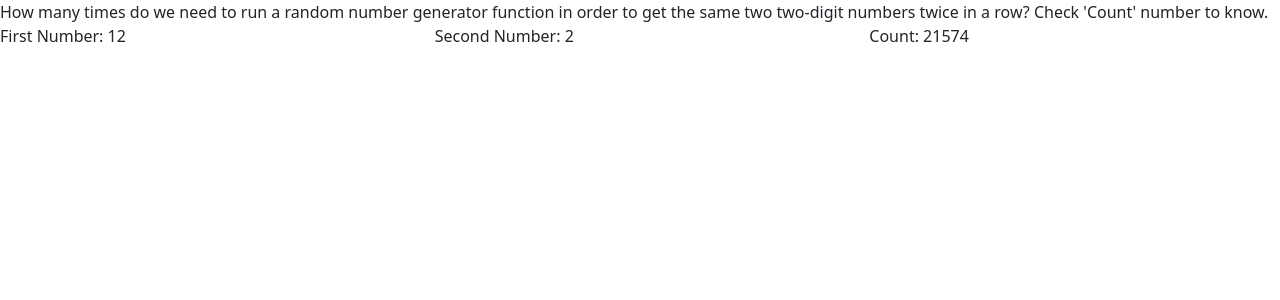
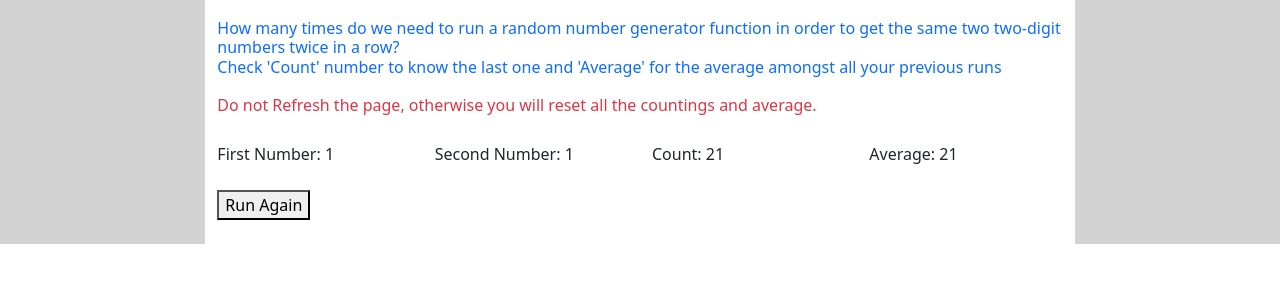
Before and after one commit to rsoliveira2018/kata.react, a React app in the folder app-for-testing/: page / in a window 1280 px wide. Shown: the top 300 px of the page. Built offline with nearby package versions, Linux system fonts and the light colour scheme.

Commit message:
added totalCount and average + some styling and removed some unneeded files and css styles + fixed test name and functionality

```diff
--- a/app-for-testing/public/App.css
+++ b/app-for-testing/public/App.css
@@ -1,38 +1,3 @@
-.App {
-  text-align: center;
+.fullFillTheCol{
+  background-color: lightgrey;
 }
-
-.App-logo {
-  height: 40vmin;
-  pointer-events: none;
-}
-
-@media (prefers-reduced-motion: no-preference) {
-  .App-logo {
-    animation: App-logo-spin infinite 20s linear;
-  }
-}
-
-.App-header {
-  background-color: #282c34;
-  min-height: 100vh;
-  display: flex;
-  flex-direction: column;
-  align-items: center;
-  justify-content: center;
-  font-size: calc(10px + 2vmin);
-  color: white;
-}
-
-.App-link {
-  color: #61dafb;
-}
-
-@keyframes App-logo-spin {
-  from {
-    transform: rotate(0deg);
-  }
-  to {
-    transform: rotate(360deg);
-  }
-}
--- a/app-for-testing/public/index.css
+++ /dev/null
@@ -1,13 +0,0 @@
-body {
-  margin: 0;
-  font-family: -apple-system, BlinkMacSystemFont, 'Segoe UI', 'Roboto', 'Oxygen',
-    'Ubuntu', 'Cantarell', 'Fira Sans', 'Droid Sans', 'Helvetica Neue',
-    sans-serif;
-  -webkit-font-smoothing: antialiased;
-  -moz-osx-font-smoothing: grayscale;
-}
-
-code {
-  font-family: source-code-pro, Menlo, Monaco, Consolas, 'Courier New',
-    monospace;
-}
--- a/app-for-testing/public/index.html
+++ b/app-for-testing/public/index.html
@@ -1,7 +1,9 @@
 <!DOCTYPE html>
 <html>
     <title></title>
-    <head></head>
+    <head>
+        <link rel="stylesheet" href="App.css">
+    </head>
     <body>
         <div id="root"></div>
     </body>
--- a/app-for-testing/src/App.tsx
+++ b/app-for-testing/src/App.tsx
@@ -1,33 +1,79 @@
 import { useEffect, useState } from "react";
 
 function randomizedNumber() : number {
-  return Math.round((Math.random() * 99));
+  return Math.round((Math.random() * 2));
 }
 
 function App() {
   const [firstNumber, setFirstNumber] = useState(0);
   const [secondNumber, setSecondNumber] = useState(0);
   const [count, setCount] = useState(0);
+  const [totalCount, setTotalCount] = useState(0);
+  const [times, setTimes] = useState(1);
+  const [average, setAverage] = useState(0);
 
   useEffect(() => {
 
     setFirstNumber(randomizedNumber());
     setSecondNumber(randomizedNumber());
     setCount(count + 1);
+    setTotalCount(totalCount + 1);
+    calculateAverage();
 
   },[firstNumber, secondNumber]);
+
+  function runAgain(): void{
+    setCount(0);
+    setTimes(times + 1);
+    setFirstNumber(0);
+    setSecondNumber(0);
+  }
+
+  function calculateAverage(): void {
+    setAverage(Math.round((totalCount + 1) / times));
+  }
 
   return (
     <div>
       <div className="row">
-        <div className="col-md-12">
-          How many times do we need to run a random number generator function in order to get the same two two-digit numbers twice in a row? Check 'Count' number to know.
+        <div className="col-md-2 fullFillTheCol"></div>
+        <div className="col-md-8">
+          <h6 className="text-primary">
+            <br/>
+            How many times do we need to run a random number generator function in order to get the same two two-digit numbers twice in a row?
+            <br/>
+            Check 'Count' number to know the last one and 'Average' for the average amongst all your previous runs
+            <br/>
+            <br/>
+            <span className="text-danger">
+              Do not Refresh the page, otherwise you will reset all the countings and average.
+              <br/>
+              <br/>
+            </span>
+          </h6>
         </div>
+        <div className="col-md-2 fullFillTheCol"></div>
       </div>
       <div className="row">
-        <div className="col-md-4">First Number: {firstNumber}</div>
-        <div className="col-md-4">Second Number: {secondNumber}</div>
-        <div className="col-md-4">Count: {count}</div>
+        <div className="col-md-2 fullFillTheCol"></div>
+        <div className="col-md-2">First Number: {firstNumber}</div>
+        <div className="col-md-2">Second Number: {secondNumber}</div>
+        <div className="col-md-2">Count: {count}</div>
+        <div className="col-md-2">Average: {average}</div>
+        <div className="col-md-2 fullFillTheCol"></div>
+      </div>
+      <div className="row">
+        <div className="col-md-2 fullFillTheCol"></div>
+        <div className="col-md-8">
+          <br/>
+          <button onClick={runAgain}>Run Again</button>
+        </div>
+        <div className="col-md-2 fullFillTheCol"></div>
+      </div>
+      <div className="row">
+        <div className="col-md-2 fullFillTheCol"></div>
+        <div className="col-md-8"><br/></div>
+        <div className="col-md-2 fullFillTheCol"></div>
       </div>
     </div>
   );
```
Also changed, not shown: 1 other file (tests, documents, lock files or other folders).
